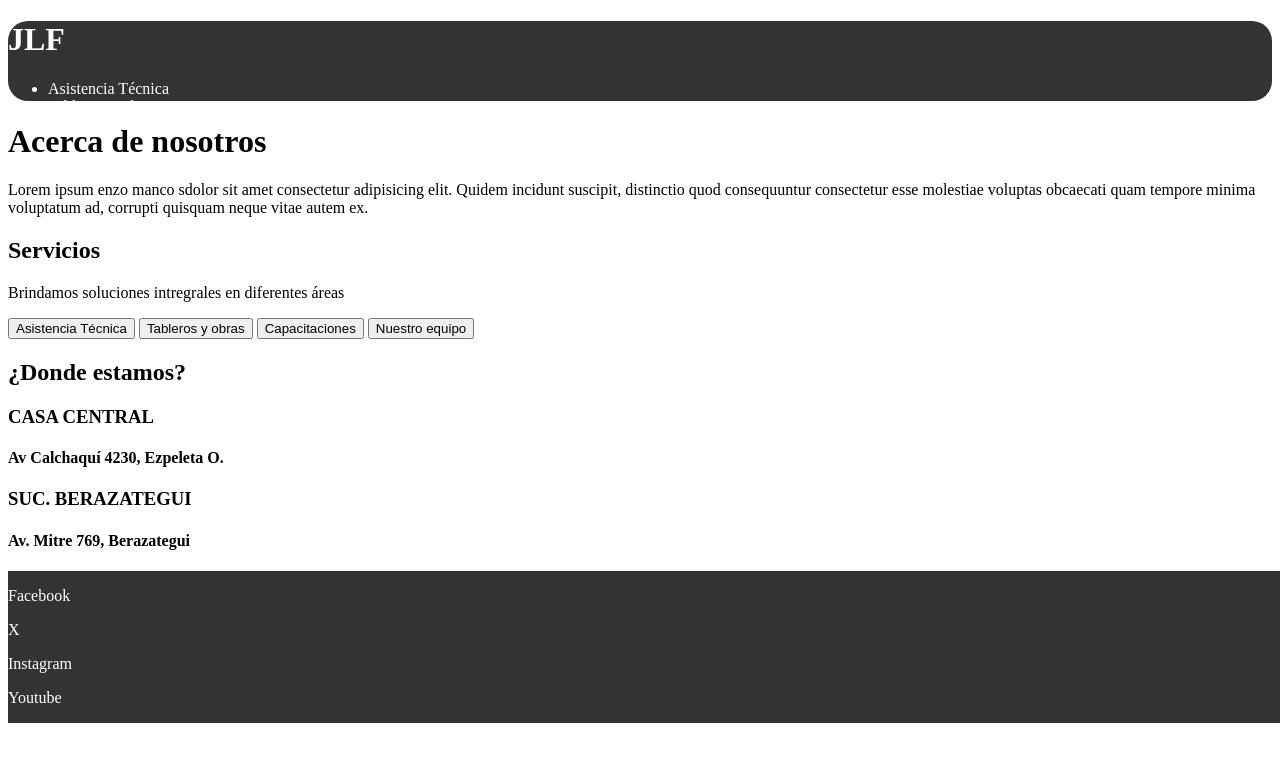
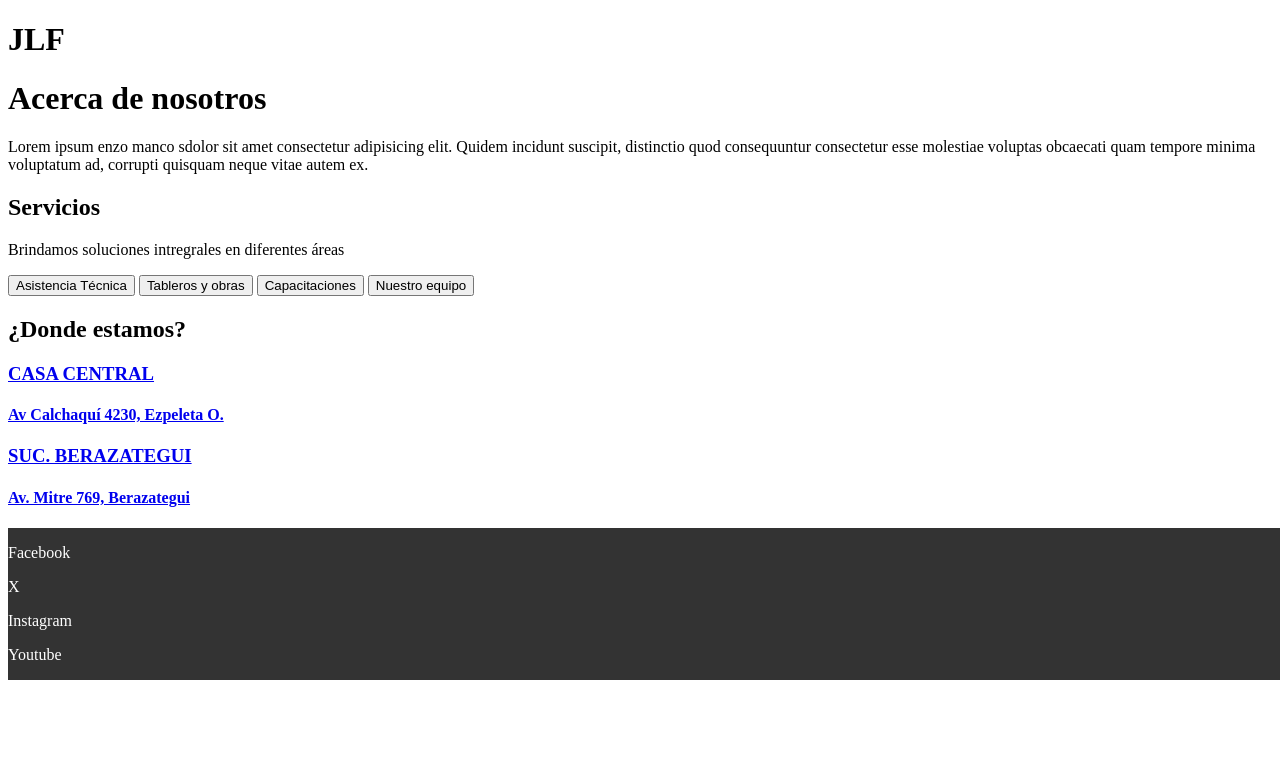
Before and after one commit to Cavenagui314/P-gina_JLF, a plain HTML site: page index.html in a window 1280 px wide. Drawn offline with Linux system fonts and the light colour scheme.

Commit message:
linkeado temporal de los mapas de las sucursales

```diff
--- a/index.html
+++ b/index.html
@@ -11,14 +11,6 @@
         <div id="header">
         <h1>JLF</h1>
         </div>
-        <nav>
-            <ul>
-                <li>Asistencia Técnica</li>
-                <li>Tableros y Obras</li>
-                <li>Capacitaciones</li>
-                <li>Nuestro Equipo</li>
-            </ul>
-        </nav>
     </header>
     <div id="acerca de nosotros">
         <h1>Acerca de nosotros </h1>
@@ -41,14 +33,18 @@
         <h2>¿Donde estamos?</h2>
     </div>
     <div id="fila de sucursales">
+        <a href="https://www.google.com/maps/place/JLF+Materiales+El%C3%A9ctricos/@-34.7592303,-58.2601533,14z/data=!4m9!1m2!2m1!1sjlf+materiales+electricos!3m5!1s0x95a32e9e94004151:0xa8d6ff02d748e17!8m2!3d-34.7621552!4d-58.2765385!16s%2Fg%2F11b7rnc9_3?entry=ttu&g_ep=EgoyMDI0MDkwOS4wIKXMDSoASAFQAw%3D%3D" target="_blank">
         <div>
             <h3>CASA CENTRAL</h3>
             <h4>Av Calchaquí 4230, Ezpeleta O.</h4>
         </div>
+        </a>
+        <a href="https://www.google.com/maps/place/JLF+Materiales+El%C3%A9ctricos+-+Suc+Berazategui/@-34.7543484,-58.2120309,17z/data=!3m1!4b1!4m6!3m5!1s0x95a32fca3ca8e9cd:0xeeadc0f25a06cef0!8m2!3d-34.7543484!4d-58.2120309!16s%2Fg%2F11gy633lgj?entry=ttu&g_ep=EgoyMDI0MDkwOS4wIKXMDSoASAFQAw%3D%3D">
         <div>
             <h3>SUC. BERAZATEGUI</h3>
             <h4>Av. Mitre 769, Berazategui </h4>
         </div>
+        </a>
     </div>
     <footer>
        <div id="fila">
--- a/styles.css
+++ b/styles.css
@@ -1,14 +1,3 @@
-body{
-
-}
-
-header{
-    background-color: #333;
-    color: white;
-    height: 80px;
-    border-radius: 20px;
-}
-
 footer{
     background-color: #333;
     color: white;
```
